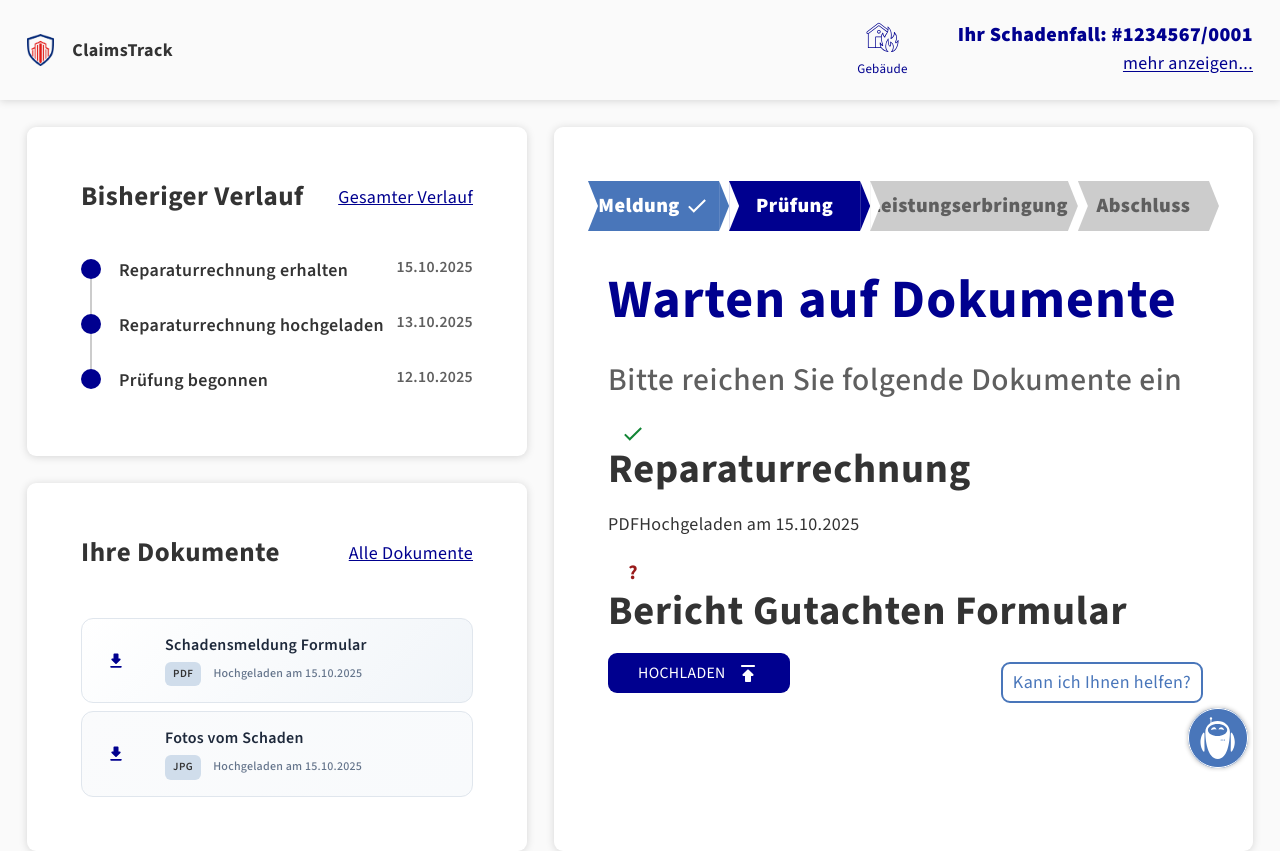
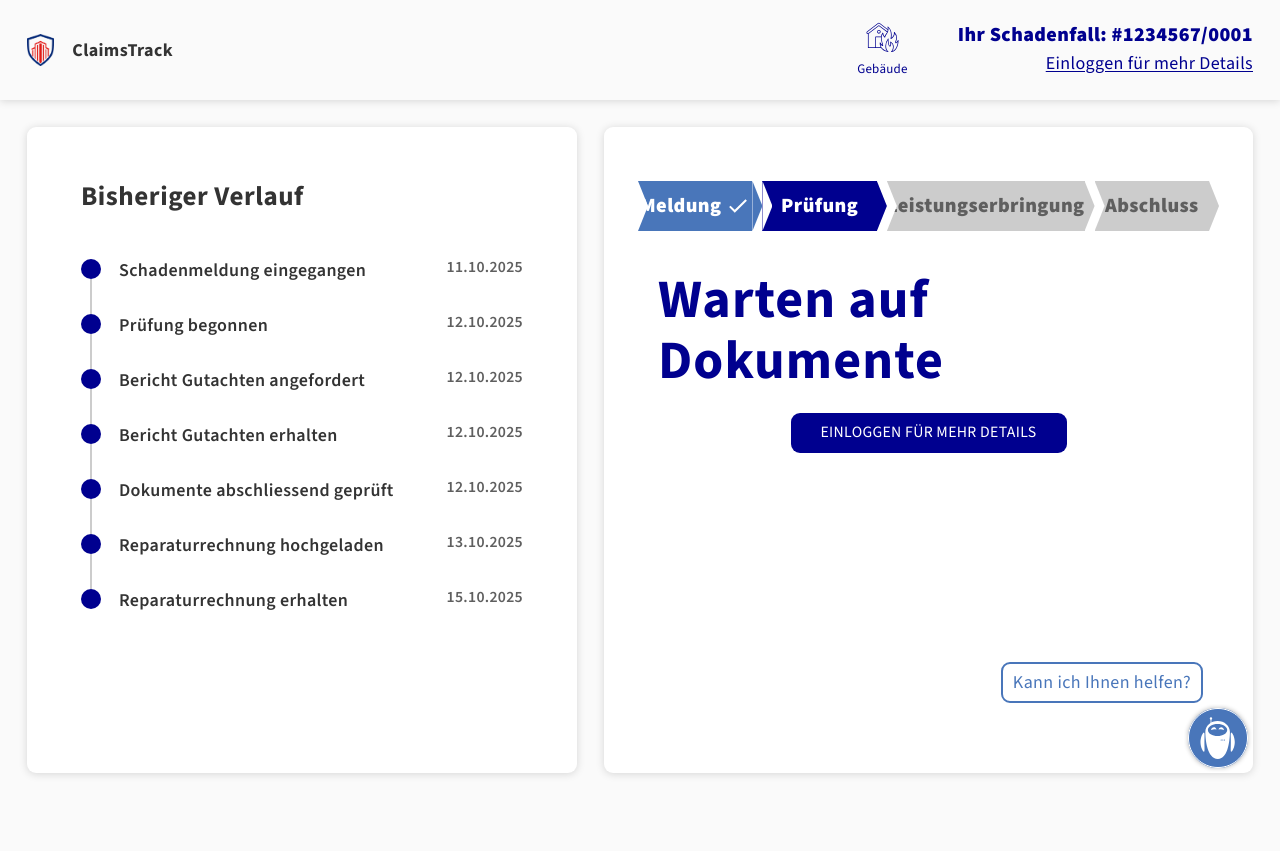
Before and after one commit to domenik-hofer/hackathon-2025, a React (Vite) app: page / in a window 1280 px wide. Both pictures are taken after a click on the button "STATUS ABFRAGEN". After the commit the page ends 800 px from the top, so only its background shows below. Built offline with nearby package versions, Linux system fonts and the light colour scheme.

Commit message:
Domenik: add login hiding

```diff
--- a/src/App.tsx
+++ b/src/App.tsx
@@ -43,6 +43,8 @@ export function App() {
         return () => document.removeEventListener('click', onDocClick);
     }, [showStammdaten]);
     const c = combineClasses({ styles: AppStyles });
+    const { isLoggedIn, setIsLoggedIn } = usePage();
+
 
     return (
         <div className={c('page')}>
@@ -56,7 +58,7 @@ export function App() {
                         <div
                             className={c('profile')}
                             ref={profileRef}
-                            onClick={() => setShowStammdaten(!showStammdaten)}
+
                         >
                             <div className={c('left')}>
                                 <div className={c('avatar')}>
@@ -75,7 +77,9 @@ export function App() {
                             </div>
                             <div className={c('right')}>
                                 <div className={c('text')}>Ihr Schadenfall: #1234567/0001</div>
-                                <a>mehr anzeigen...</a>
+                                {isLoggedIn ? (<a onClick={() => setShowStammdaten(!showStammdaten)}>mehr anzeigen...</a>) : (
+                                    <a onClick={() => setIsLoggedIn(true)}>Einloggen für mehr Details</a>
+                                ) }
                             </div>
                         </div>
                     </div>
@@ -86,13 +90,13 @@ export function App() {
                 {activePage === 1 && <HomePage />}
                 {activePage === 2 && <ExamplePage />}
             </div>
-            {stammdatenBasic ? (
+            {stammdatenBasic && isLoggedIn ? (
                 <StammdatenCard className={c('stammdaten', showStammdaten && 'visible')} {...stammdatenBasic} />
             ) : null}
 
             {activePage != 0 && <Chatbot />}
             <div ref={stamRef}>
-                {stammdatenDetailed ? (
+                {stammdatenDetailed && isLoggedIn ? (
                     <StammdatenCard className={c('stammdaten', showStammdaten && 'visible')} {...stammdatenDetailed} />
                 ) : null}
             </div>
--- a/src/components/status/Status.tsx
+++ b/src/components/status/Status.tsx
@@ -1,6 +1,8 @@
 import { useState } from 'react';
 import { combineClasses } from '../../utils/ClassNameUtil';
 import StatusStyles from './Status.module.css';
+import { usePage } from '../../context/PageContext';
+import { Button } from '../button/Button';
 
 type StatusType = 'meldung' | 'pruefung' | 'leistungserbringung' | 'abschluss';
 
@@ -33,6 +35,7 @@ export function Status() {
     const c = combineClasses({ styles: StatusStyles });
     const [activeStatus, setActiveStatus] = useState<StatusType>('pruefung');
     const [tooltipVisible, setTooltipVisible] = useState<StatusType | null>(null);
+    const { isLoggedIn, setIsLoggedIn } = usePage();
 
     const handleStatusClick = (status: StatusType) => {
         setActiveStatus(status);
@@ -66,7 +69,7 @@ export function Status() {
                             <div className={c('document-list')}>
                                 <div className='_document-item_1jlxl_49'>
                                     <div className='_document-info_1jlxl_71'>
-                                        <div className={c('document-actions')} >
+                                        <div className={c('document-actions')}>
                                             <svg
                                                 width='24px'
                                                 height='24px'
@@ -109,7 +112,6 @@ export function Status() {
                                             <path d='M0 0h24v24H0V0z' fill='none'></path>
                                             <path d='M16.59 9H15V4c0-.55-.45-1-1-1h-4c-.55 0-1 .45-1 1v5H7.41c-.89 0-1.34 1.08-.71 1.71l4.59 4.59c.39.39 1.02.39 1.41 0l4.59-4.59c.63-.63.19-1.71-.7-1.71zM5 19c0 .55.45 1 1 1h12c.55 0 1-.45 1-1s-.45-1-1-1H6c-.55 0-1 .45-1 1z'></path>
                                         </svg>
-
                                     </button>
                                 </div>
                             </div>
@@ -120,8 +122,7 @@ export function Status() {
                 return {
                     title: 'Forderungsprüfung und -auszahlung',
                     subtitle: 'Hier sehen Sie eine Übersicht aller Forderungen',
-                    description:
-                        '*Ihr Selbstbehalt: 200 CHF',
+                    description: '*Ihr Selbstbehalt: 200 CHF',
                     detailContent: (
                         <div className={c('detail-content')}>
                             <div className={c('claims-table')}>
@@ -135,9 +136,9 @@ export function Status() {
                                 </div>
                                 <div className={c('table-row', 'processing')}>
                                     <div className={c('status-cell')}>
-                                        <svg width="16" height="16" viewBox="0 0 16 16">
-                                            <circle cx="8" cy="8" r="7" fill="#3B82F6"/>
-                                            <circle cx="8" cy="8" r="2" fill="white"/>
+                                        <svg width='16' height='16' viewBox='0 0 16 16'>
+                                            <circle cx='8' cy='8' r='7' fill='#3B82F6' />
+                                            <circle cx='8' cy='8' r='2' fill='white' />
                                         </svg>
                                         In Prüfung
                                     </div>
@@ -149,12 +150,10 @@ export function Status() {
                                 </div>
                                 <div className={c('table-row', 'failed')}>
                                     <div className={c('status-cell')}>
-
-                                        <svg width="16" height="16" viewBox="0 0 16 16">
-                                            <circle cx="8" cy="8" r="7" fill="#DC2626"/>
-                                            <path d="M5 5l6 6M11 5l-6 6" stroke="white" strokeWidth="1.5" fill="none"/>
+                                        <svg width='16' height='16' viewBox='0 0 16 16'>
+                                            <circle cx='8' cy='8' r='7' fill='#DC2626' />
+                                            <path d='M5 5l6 6M11 5l-6 6' stroke='white' strokeWidth='1.5' fill='none' />
                                         </svg>
-
                                         Abgelehnt
                                     </div>
                                     <div>12345678902</div>
@@ -165,9 +164,9 @@ export function Status() {
                                 </div>
                                 <div className={c('table-row', 'completed')}>
                                     <div className={c('status-cell')}>
-                                        <svg width="16" height="16" viewBox="0 0 16 16">
-                                            <circle cx="8" cy="8" r="7" fill="#10B981"/>
-                                            <path d="M5 8l2 2 4-4" stroke="white" strokeWidth="1.5" fill="none"/>
+                                        <svg width='16' height='16' viewBox='0 0 16 16'>
+                                            <circle cx='8' cy='8' r='7' fill='#10B981' />
+                                            <path d='M5 8l2 2 4-4' stroke='white' strokeWidth='1.5' fill='none' />
                                         </svg>
                                         Ausbezahlt
                                     </div>
@@ -177,9 +176,7 @@ export function Status() {
                                     <div>*803.35 CHF</div>
                                     <div>20.11.2025</div>
                                 </div>
-
                             </div>
-
                         </div>
                     ),
                 };
@@ -187,8 +184,7 @@ export function Status() {
                 return {
                     title: 'Abgeschlossen',
                     subtitle: 'Hier sehen Sie eine Übersicht aller Forderungen',
-                    description:
-                        '*Ihr Selbstbehalt: 200 CHF',
+                    description: '*Ihr Selbstbehalt: 200 CHF',
                     detailContent: (
                         <div className={c('detail-content')}>
                             <div className={c('claims-table')}>
@@ -202,26 +198,24 @@ export function Status() {
                                 </div>
                                 <div className={c('table-row', 'completed')}>
                                     <div className={c('status-cell')}>
-                                        <svg width="16" height="16" viewBox="0 0 16 16">
-                                            <circle cx="8" cy="8" r="7" fill="#10B981"/>
-                                            <path d="M5 8l2 2 4-4" stroke="white" strokeWidth="1.5" fill="none"/>
+                                        <svg width='16' height='16' viewBox='0 0 16 16'>
+                                            <circle cx='8' cy='8' r='7' fill='#10B981' />
+                                            <path d='M5 8l2 2 4-4' stroke='white' strokeWidth='1.5' fill='none' />
                                         </svg>
                                         Ausbezahlt
                                     </div>
                                     <div>12345678903</div>
                                     <div>Beat Schweizer</div>
                                     <div>432.50 CHF</div>
-                                    <div></div>
-                                    <div></div>
+                                    <div>432.50 CHF</div>
+                                    <div>25.11.2025</div>
                                 </div>
                                 <div className={c('table-row', 'failed')}>
                                     <div className={c('status-cell')}>
-
-                                        <svg width="16" height="16" viewBox="0 0 16 16">
-                                            <circle cx="8" cy="8" r="7" fill="#DC2626"/>
-                                            <path d="M5 5l6 6M11 5l-6 6" stroke="white" strokeWidth="1.5" fill="none"/>
+                                        <svg width='16' height='16' viewBox='0 0 16 16'>
+                                            <circle cx='8' cy='8' r='7' fill='#DC2626' />
+                                            <path d='M5 5l6 6M11 5l-6 6' stroke='white' strokeWidth='1.5' fill='none' />
                                         </svg>
-
                                         Abgelehnt
                                     </div>
                                     <div>12345678902</div>
@@ -232,9 +226,9 @@ export function Status() {
                                 </div>
                                 <div className={c('table-row', 'completed')}>
                                     <div className={c('status-cell')}>
-                                        <svg width="16" height="16" viewBox="0 0 16 16">
-                                            <circle cx="8" cy="8" r="7" fill="#10B981"/>
-                                            <path d="M5 8l2 2 4-4" stroke="white" strokeWidth="1.5" fill="none"/>
+                                        <svg width='16' height='16' viewBox='0 0 16 16'>
+                                            <circle cx='8' cy='8' r='7' fill='#10B981' />
+                                            <path d='M5 8l2 2 4-4' stroke='white' strokeWidth='1.5' fill='none' />
                                         </svg>
                                         Ausbezahlt
                                     </div>
@@ -244,9 +238,7 @@ export function Status() {
                                     <div>*803.35 CHF</div>
                                     <div>20.11.2025</div>
                                 </div>
-
                             </div>
-
                         </div>
                     ),
                 };
@@ -314,11 +306,17 @@ export function Status() {
                 </div>
                 <div className={c('content')}>
                     <h2>{statusContent.title}</h2>
-                    <h4>{statusContent.subtitle}</h4>
-                    <div className={c('text')}>
-                        <p>{statusContent.description}</p>
-                        {statusContent.detailContent}
-                    </div>
+                    {isLoggedIn ? (
+                        <>
+                            <h4>{statusContent.subtitle}</h4>
+                            <div className={c('text')}>
+                                <p>{statusContent.description}</p>
+                                {statusContent.detailContent}
+                            </div>
+                        </>
+                    ) : (
+                        <Button style={{margin: 'auto'}} title='Einloggen für mehr Details' onClick={()=> setIsLoggedIn(true)}/>
+                    )}
                 </div>
             </div>
         </>
--- a/src/components/timeline/Timeline.tsx
+++ b/src/components/timeline/Timeline.tsx
@@ -1,5 +1,6 @@
 import { combineClasses } from '../../utils/ClassNameUtil';
 import TimelineStyles from './Timeline.module.css';
+import {usePage} from '../../context/PageContext';
 
 const c = combineClasses({ styles: TimelineStyles });
 
@@ -14,9 +15,13 @@ export interface TimelineItem {
 
 export interface TimelineProps {
     items: TimelineItem[];
+    showAll?: boolean;
 }
 
-export function Timeline({ items }: TimelineProps) {
+export function Timeline({ items, showAll = false }: TimelineProps) {
+    const maxVisible = showAll ? items.length : 3;
+    const { isLoggedIn, setIsLoggedIn } = usePage();
+
     // Parse dates in either 'YYYY-MM-DD' or 'DD.MM.YYYY' and optional time like 'HH:mm' or 'HH:mm Uhr'
     const toTimestamp = (dateStr: string, timeStr: string): number => {
         if (!dateStr) return 0;
@@ -55,9 +60,9 @@ export function Timeline({ items }: TimelineProps) {
     const sorted = [...items].sort((a, b) => {
         const tb = toTimestamp(b.date, b.time);
         const ta = toTimestamp(a.date, a.time);
-        if (tb !== ta) return tb - ta;
+        if (tb !== ta) return ta - tb;
         // tie-breaker: higher id first
-        return b.id - a.id;
+        return a.id - b.id;
     });
 
     return (
@@ -65,23 +70,23 @@ export function Timeline({ items }: TimelineProps) {
             <div className={c('mainTitle')}>
                 <h5>Bisheriger Verlauf</h5>
 
-                <a
+                {isLoggedIn && (<a
                     className={c('allEntriesLink')}
                     data-bs-toggle='offcanvas'
                     data-bs-target='#offcanvasWithBothOptions'
                     aria-controls='offcanvasWithBothOptions'
                 >
                     Gesamter Verlauf
-                </a>
+                </a>)}
             </div>
 
             {sorted.map((item, index) => (
                 <>
-                    {index < 3 && (
+                    {index < maxVisible && (
                         <div key={item.id} className={c('timelineItem', 'small')}>
                             <div className={c('iconContainer')}>
                                 <div className={c('icon')}></div>
-                                {index < sorted.length - sorted.length + 2 && (
+                                {index < sorted.length - sorted.length + (maxVisible - 1) && (
                                     <div className={c('connectorWrapper')}>
 
                                         <div className={c('connector')} />
--- a/src/components/userData/UserData.tsx
+++ b/src/components/userData/UserData.tsx
@@ -1,8 +1,9 @@
-import React from "react";
+import React from 'react';
 import styles from './UserData.module.css';
 // Use Vite's `?url` import to get a string URL for the asset at runtime.
 import calendarIcon from '../../assets/icons/calendar.svg?url';
 import mailIcon from '../../assets/icons/mail.svg?url';
+import { usePage } from '../../context/PageContext';
 
 /**
  * StammdatenCard – zeigt Stammdaten in einem kompakten, zweispaltigen Layout an.
@@ -32,8 +33,8 @@ export type StammdatenProps = {
 function formatDate(value: string | Date) {
     if (value instanceof Date) {
         const d = value;
-    const dd = String(d.getDate()).padStart(2, "0");
-    const mm = String(d.getMonth() + 1).padStart(2, "0");
+        const dd = String(d.getDate()).padStart(2, '0');
+        const mm = String(d.getMonth() + 1).padStart(2, '0');
         const yyyy = d.getFullYear();
         return `${dd}.${mm}.${yyyy}`;
     }
@@ -51,48 +52,50 @@ export function StammdatenCard({
     kontakt,
     className,
 }: StammdatenProps) {
+    const { isLoggedIn, setIsLoggedIn } = usePage();
+
     return (
         <div className={`${styles.container} ${className ?? ''}`}>
             <div className={styles.headerBar}>
-        <div className="headingRow">
-          <div className="headingTitle"><h5>Ihr Schadenfall: #1234567/0001</h5></div>
+                <div className='headingRow'>
+                    <div className={styles.headingTitle}>
+                        <h5>Ihr Schadenfall: #1234567/0001</h5>
+                        <div className={styles.logout} onClick={() => setIsLoggedIn(false)}>Logout</div>{' '}
+                    </div>
                 </div>
             </div>
 
             <div className={styles.content}>
-
-
-
-
                 <div className={styles.metaGrid}>
                     <div>
-            <div className={styles.metaItemLabel}> <div>Versicherungsnehmer</div></div>
+                        <div className={styles.metaItemLabel}>
+                            {' '}
+                            <div>Versicherungsnehmer</div>
+                        </div>
                         <div className={styles.metaItemValue}>Beat Schweizer</div>
                     </div>
 
                     <div>
-            <div className={styles.metaItemLabel}> <div>Schadenereignis</div></div>
+                        <div className={styles.metaItemLabel}>
+                            {' '}
+                            <div>Schadenereignis</div>
+                        </div>
                         <div className={styles.metaItemValue}>Leitungsbruch vom 01. Oktober 2025</div>
                     </div>
 
                     <div>
-            <div className={styles.metaItemLabel}> <div>Schadenort</div></div>
+                        <div className={styles.metaItemLabel}>
+                            {' '}
+                            <div>Schadenort</div>
+                        </div>
                         <div className={styles.metaItemValue}>Pionierstr. 33, 8400 Winterthur, Whg. 3.OG</div>
                     </div>
 
                     <div className={styles.contact}>
-                <div className={styles.title}>
-                    Team Schadenservice
+                        <div className={styles.title}>Team Schadenservice</div>
+                        <div className={styles.phone}>0800 234 56 78</div>
+                        <div className={styles.mail}>schaden@axa.ch</div>
                     </div>
-                <div className={styles.phone}>
-                    0800 234 56 78
-                </div>
-                <div className={styles.mail}>
-                    schaden@axa.ch
-                </div>
-            </div>
-
-
                 </div>
             </div>
         </div>
--- a/src/context/PageContext.tsx
+++ b/src/context/PageContext.tsx
@@ -3,6 +3,8 @@ import { createContext, useContext, useState, ReactNode } from 'react';
 interface PageContextType {
     activePage: number;
     setActivePage: (page: number) => void;
+    isLoggedIn: boolean;
+    setIsLoggedIn: (isLoggedIn: boolean) => void;
 }
 
 const PageContext = createContext<PageContextType | undefined>(undefined);
@@ -17,8 +19,9 @@ export const usePage = () => {
 
 export const PageProvider = ({ children }: { children: ReactNode }) => {
     const [activePage, setActivePage] = useState(0);
+    const [isLoggedIn, setIsLoggedIn] = useState(false);
     return (
-        <PageContext.Provider value={{ activePage, setActivePage }}>
+        <PageContext.Provider value={{ activePage, setActivePage, isLoggedIn, setIsLoggedIn }}>
             {children}
         </PageContext.Provider>
     );
--- a/src/pages/Home.module.css
+++ b/src/pages/Home.module.css
@@ -1,6 +1,6 @@
 .layout {
     display: grid;
-    grid-template-columns: 500px 1fr;
+    grid-template-columns: 550px 1fr;
     grid-template-rows: 1fr 1fr;
     gap: 1.5rem;
     margin: 0 auto;
@@ -9,6 +9,10 @@
     align-items: stretch;
 
     .timeline {
+
+        &.tall{
+            grid-row: 1 / span 2
+        }
         > div {
             height: 100%;
         }
--- a/src/pages/Home.page.tsx
+++ b/src/pages/Home.page.tsx
@@ -4,6 +4,7 @@ import { Card } from '../components/card/Card';
 import { Timeline } from '../components/timeline/Timeline';
 import { DocumentList, Document } from '../components/document/DocumentList';
 import { Status } from '../components/status/Status';
+
 import {
     buildDocumentsFromClaim,
     buildTimelineItemsFromEvents,
@@ -11,9 +12,11 @@ import {
     claimsMeta,
     mockClaims,
 } from '../utils/mockData';
+import { usePage } from '../context/PageContext';
 
 export default function HomePage() {
     const c = combineClasses({ styles: HomePageStyles });
+    const { isLoggedIn, setIsLoggedIn } = usePage();
 
     const claim = claimsMeta[0];
     const fallbackClaim = mockClaims[0];
@@ -29,10 +32,10 @@ export default function HomePage() {
     return (
         <>
             <div className={c('layout')}>
-                <div className={c('timeline')}>
+                <div className={c('timeline', !isLoggedIn && 'tall')}>
                     <Card>
                         <Card.Body>
-                            <Timeline items={timelineItems} />
+                            <Timeline items={timelineItems} showAll={!isLoggedIn} />
                         </Card.Body>
                     </Card>
                 </div>
@@ -44,13 +47,13 @@ export default function HomePage() {
                         </Card.Body>
                     </Card>
                 </div>
-                <div className={c('documents')}>
+                {isLoggedIn && (<div className={c('documents')}>
                     <Card>
                         <Card.Body>
                             <DocumentList documents={documents} />
                         </Card.Body>
                     </Card>
-                </div>
+                </div>)}
             </div>
         </>
     );
--- a/src/pages/login/LoginPage.tsx
+++ b/src/pages/login/LoginPage.tsx
@@ -15,7 +15,7 @@ const LoginPage: React.FC = () => {
             Willkommen zu ClaimsTrack
           </h1>
           <p className={LoginPageStyles["login-description"]}>
-            Verfolgen Sie den Status Ihrer Gebäudeversicherungsansprüche ganz einfach
+              Verfolgen Sie den Status Ihres Schadenfalls
           </p>
         </div>
         <LoginForm />
```
Also changed, not shown: src/components/userData/UserData.module.css (+9 -4 lines). Lines whose indentation alone changed are shown as unchanged.
